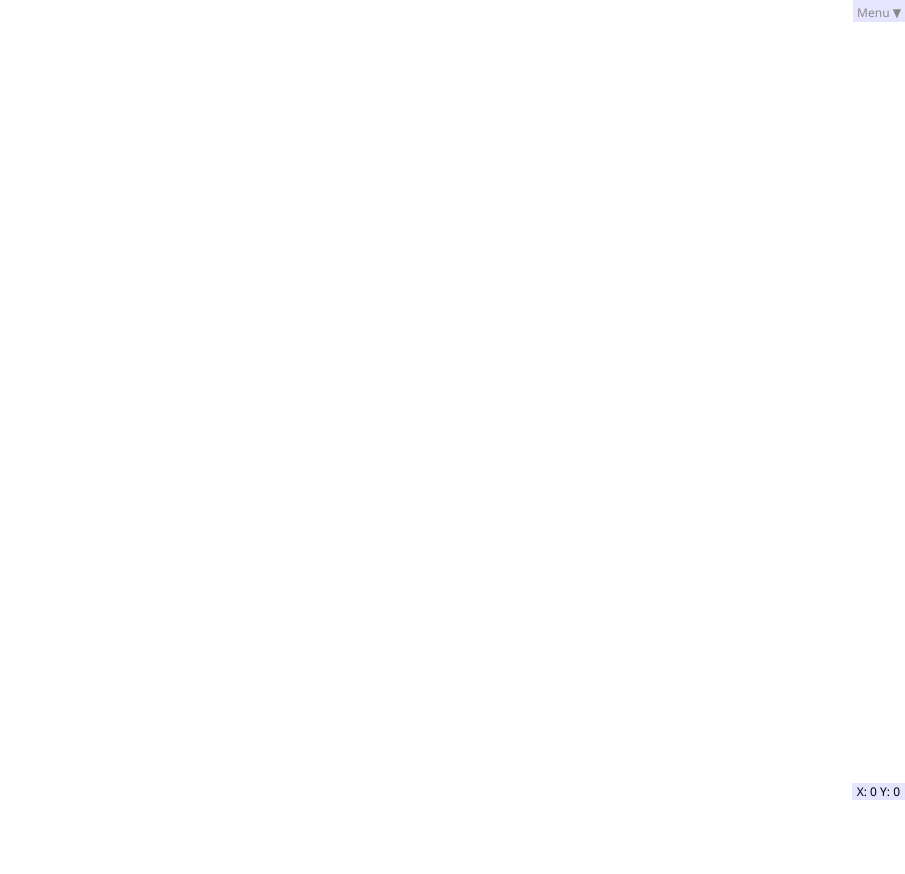
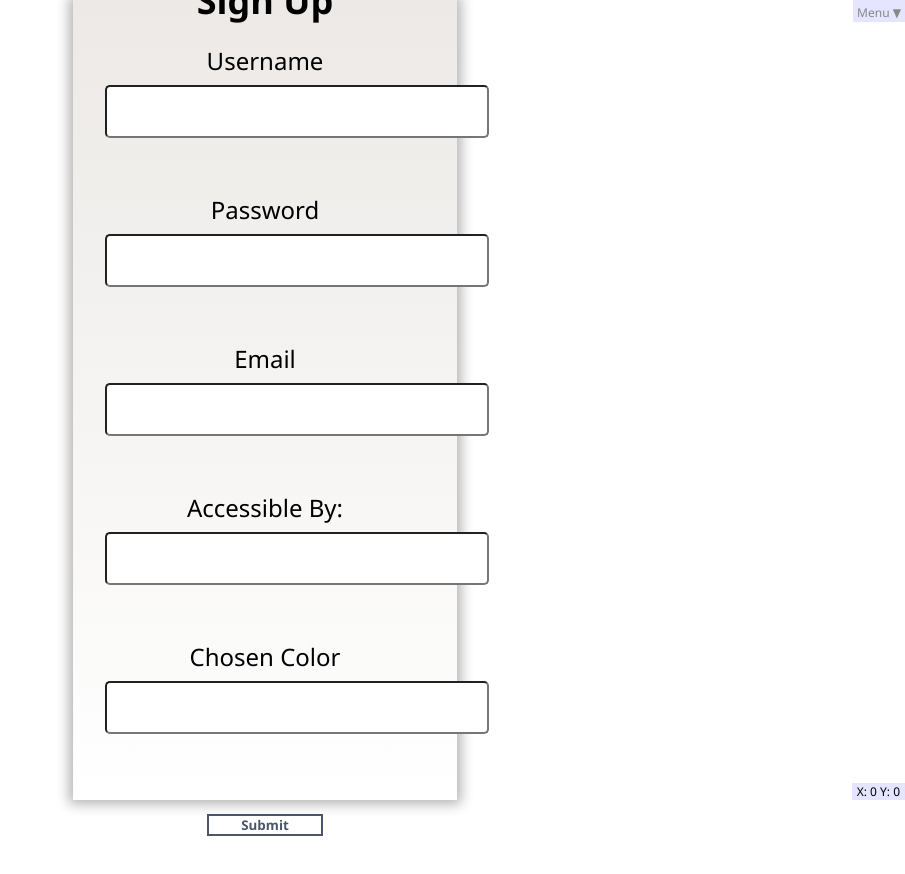
Before and after one commit to ynoTL23/cuny2x-sticky-note-final-project, a React (Create React App) app in the folder client/: page /Register in a window 1280 px wide. Shown: the top 874 px of the page, without its empty margins (375-1280 px from the left). Before the commit the page ends 800 px from the top, so only its background shows below. Built offline with nearby package versions, Linux system fonts and the light colour scheme; no server answers.

Commit message:
final tweaks

```diff
--- a/client/public/index.html
+++ b/client/public/index.html
@@ -29,6 +29,7 @@
   <body>
     <noscript>You need to enable JavaScript to run this app.</noscript>
     <div id="root"></div>
+    <!-- <div id="root1"></div> -->
     <!--
       This HTML file is a template.
       If you open it directly in the browser, you will see an empty page.
--- a/client/src/App.js
+++ b/client/src/App.js
@@ -1,92 +1,103 @@
-import React from 'react'
-import './css/App.css'
-import StickyNote from './StickyNote'
+import React from "react";
+import "./css/App.css";
+import StickyNote from "./StickyNote";
 
 export default class App extends React.Component {
   constructor(props) {
-		super(props)
+    super(props);
 
-		this.trackMouseMove = this.trackMouseMove.bind(this)
+    this.trackMouseMove = this.trackMouseMove.bind(this);
     this.state = {
       mouseX: 0,
       mouseY: 0,
       notes: []
-		}
+    };
   }
 
   callAPI = async () => {
-		const res = await fetch('https://fast-stream-52898.herokuapp.com/notes/')
-		if(res.status === 200) {
-			const data = await res.json()
-			return data
+    const res = await fetch("https://fast-stream-52898.herokuapp.com/notes/", {
+      //   mode: "no-cors"
+    });
+    console.log(res);
+    if (res.status === 200) {
+      const data = await res.json();
+      console.log(data);
+      return data;
     } else {
-			throw new Error('Error, something went wrong')
+      throw new Error("Error, something went wrong");
     }
-	}
+  };
 
   componentDidMount() {
     this.callAPI()
       .then(data => {
         data.forEach(record => {
           // create the sticky note
-					const note =
+          const note = (
             <StickyNote
-							id={record['uuid']}
-							author={record['username']}
+              id={record["uuid"]}
+              author={record["username"]}
               posX={Math.floor(Math.random() * 1500)}
               posY={Math.floor(Math.random() * 900)}
-							bgColor='#f1fa8c'
-							content={record['posts']}
+              bgColor="#f1fa8c"
+              content={record["posts"]}
               voteCount={Math.floor(Math.random() * 100)}
             />
-					this.state.notes.push(note)
-				})
+          );
+          this.state.notes.push(note);
+        });
       })
       .catch(err => {
-				console.log(err)
-		})
+        console.log(err);
+      });
   }
 
   // track position of cursor
   trackMouseMove(e) {
-		this.setState({ mouseX: e.screenX, mouseY: e.screenY })
+    this.setState({ mouseX: e.screenX, mouseY: e.screenY });
   }
 
   createNote = e => {
     // only create new sticky if left click
     if (e.button === 0) {
       // don't create new sticky if clicking inside existing note
-			const element = e.target.className
+      const element = e.target.className;
       if (
-				element !== 'input-area' &&
-				!element.includes('sticky-note') &&
-				!element.includes('color-picker-container') &&
-				!element.includes('color-option') &&
-				!element.includes('color-palette') &&
-				!element.includes('likes') &&
-				!element.includes('delete-container')
+        element !== "input-area" &&
+        !element.includes("sticky-note") &&
+        !element.includes("color-picker-container") &&
+        !element.includes("color-option") &&
+        !element.includes("color-palette") &&
+        !element.includes("likes") &&
+        !element.includes("delete-container")
       ) {
         // create the sticky note
         const note = (
           <StickyNote
             posX={this.state.mouseX}
             posY={this.state.mouseY}
-						bgColor='#f1fa8c'
+            bgColor="#f1fa8c"
             voteCount={0}
           />
-				)
-				this.state.notes.push(note)
+        );
+        this.state.notes.push(note);
       }
     }
-	}
+  };
 
   render() {
     return (
-			<div className='canvas' onMouseMove={this.trackMouseMove} onMouseDown={this.createNote}>
+      <div
+        className="canvas"
+        onMouseMove={this.trackMouseMove}
+        onMouseDown={this.createNote}
+      >
         {/* render all notes */}
         {this.state.notes.map(note => note)}
-				<p>X: {this.state.mouseX} Y: {this.state.mouseY}</p>
+        <p>
+          X: {this.state.mouseX} Y: {this.state.mouseY}
+        </p>
       </div>
-		)
+    );
   }
 }
--- a/client/src/Register.js
+++ b/client/src/Register.js
@@ -1,30 +1,107 @@
-import React from 'react'
-import ReactDOM from 'react-dom'
+import React, { Component } from "react";
+// import ReactDOM from "react-dom";
 
-import './css/Register.css'
+import "./css/Register.css";
 
-const submitHandler = () => {
-	// insert api call to register user
-
-    console.log('registration test success');
-    window.location.reload()
+export default class Register extends Component {
+  constructor() {
+    super();
+    this.state = {
+      username: "",
+      password: "",
+      email: "",
+      accessibleBy: "",
+      chosenColor: ""
+    };
+    this.handleInputChange = this.handleInputChange.bind(this);
+    this.submitHandler = this.submitHandler.bind(this);
   }
 
-export const Register = () => {
-	const form = (
-        <div className='form'>
+  handleInputChange(e) {
+    const target = e.target;
+    const value = target.value;
+    const inputName = target.name;
+
+    // console.log(e);
+    this.setState({
+      [inputName]: value
+    });
+  }
+
+  submitHandler() {
+    fetch("https://fast-stream-52898.herokuapp.com/user/register", {
+      method: "POST",
+      mode: "no-cors",
+      headers: {
+        "Content-Type": "application/json"
+      },
+      body: JSON.stringify(this.state)
+    });
+    window.location.push("http://localhost:3000/");
+    window.location.reload();
+  }
+
+  render() {
+    return (
+      <div className="form">
         <h2>Sign Up</h2>
-			<label id='username-label'>Username</label>
-			<input type='text' id='username' required />
+        <label id="username-label">Username</label>
+        <input
+          type="text"
+          id="username"
+          name="username"
+          onChange={this.handleInputChange}
+          value={this.state.username}
+          required
+        />
         <br />
 
-			<label id='password-label'>Password</label>
-			<input type='password' id='password' required />
+        <label id="password-label">Password</label>
+        <input
+          type="password"
+          id="password"
+          name="password"
+          onChange={this.handleInputChange}
+          value={this.state.password}
+          required
+        />
         <br />
 
-			<div id='submit-btn' onClick={submitHandler}>Submit</div>
+        <label id="email-label">Email</label>
+        <input
+          type="text"
+          id="email"
+          name="email"
+          onChange={this.handleInputChange}
+          value={this.state.email}
+          required
+        />
+        <br />
+
+        <label id="accessible-label">Accessible By:</label>
+        <input
+          type="text"
+          id="accessible"
+          name="accessibleBy"
+          onChange={this.handleInputChange}
+          value={this.state.accessibleBy}
+        />
+        <br />
+
+        <label id="color-label">Chosen Color</label>
+        <input
+          type="text"
+          id="color"
+          name="chosenColor"
+          onChange={this.handleInputChange}
+          value={this.state.chosenColor}
+        />
+        <br />
+
+        <button id="submit-btn" onClick={this.submitHandler}>
+          Submit
+        </button>
       </div>
-    )
-
-    ReactDOM.render(form, document.getElementById('root'))
+    );
   }
+}
--- a/client/src/css/Register.css
+++ b/client/src/css/Register.css
@@ -46,7 +46,7 @@
   font-weight: 600;
   background: none;
   color: #4c566a;
-	border: 2px #4c566a solid;
+  /* border: 2px #4c566a solid; */
 }
 
 .form #submit-btn:hover {
--- a/client/src/index.js
+++ b/client/src/index.js
@@ -1,33 +1,35 @@
-import React from 'react'
-import ReactDOM from 'react-dom'
-import { Switch, BrowserRouter as Router, Link } from 'react-router-dom'
+import React from "react";
+import ReactDOM from "react-dom";
+import { Switch, BrowserRouter as Router, Link, Route } from "react-router-dom";
 
-import App from './App'
-import { Register } from './Register'
-import { Login } from './Login'
+import App from "./App";
+import Register from "./Register";
+import { Login } from "./Login";
 // import PageNotFound from './PageNotFound'
 
-import './css/index.css'
-import * as serviceWorker from './serviceWorker'
+import "./css/index.css";
+import * as serviceWorker from "./serviceWorker";
 
 const landing = (
   <Router>
-		<div className='topbar'>
-			<div className='dropdown'>
-				<div className='dropbtn'>Menu ▼</div>
-				<div className='dropdown-content'>
-					<Link onClick={Login}>Login</Link>
-					<Link onClick={Register}>Register</Link>
+    <div className="topbar">
+      <div className="dropdown">
+        <div className="dropbtn">Menu ▼</div>
+        <div className="dropdown-content">
+          <Link to="/Login">Login</Link>
+          <Link to="/Register">Register</Link>
         </div>
       </div>
     </div>
     <Switch>
+      <Route path="/Register" component={Register} />
+      <Route path="/Login" component={Login} />
       {/* <Route component={PageNotFound}/> */}
     </Switch>
     <App />
   </Router>
-)
+);
 
-ReactDOM.render(landing, document.getElementById('root'))
+ReactDOM.render(landing, document.getElementById("root"));
 
-serviceWorker.unregister()
+serviceWorker.unregister();
```
Also changed, not shown: client/src/Login.js (+18 -16 lines). Lines whose indentation alone changed are shown as unchanged.
